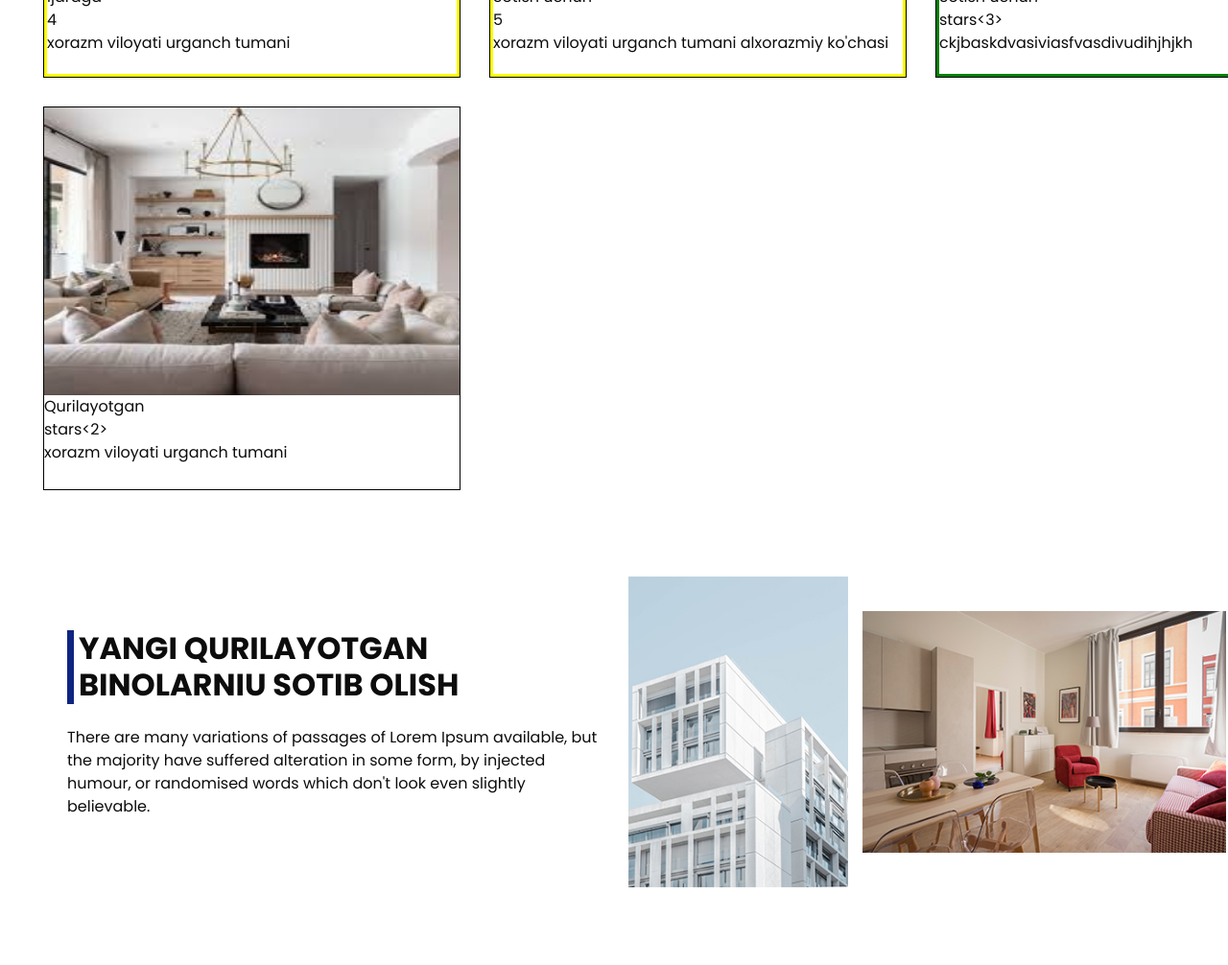
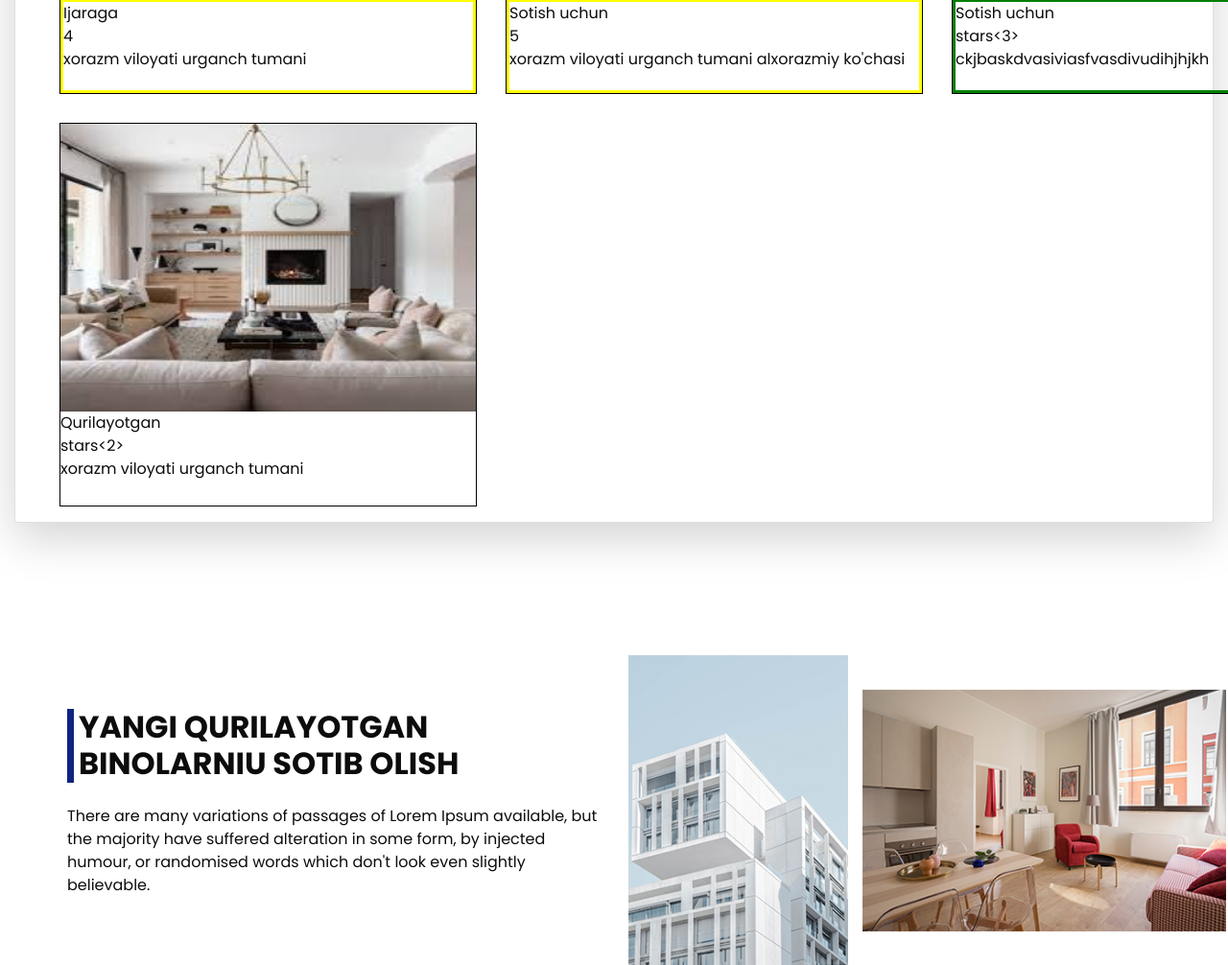
Before and after one commit to xudoyor1225/makler, a Django app: page / in a window 1280 px wide; the page is wider, and only the part inside the window is pictured. Shown: the part 1051-2057 px from the top of that part at 96% size. Run offline with Django 4.2, Linux system fonts and the light colour scheme; data comes from the database, SQL or seed files in the repository; some libraries are stand-ins or nearby versions.

Commit message:
Update home.html

```diff
--- a/templates/home.html
+++ b/templates/home.html
@@ -109,7 +109,7 @@
         </p>
       </div>
 
-    <div style="width: 100%; display: grid;grid-template-columns: repeat(3,1fr);">
+    <div class="card shadow-lg p-3 mb-5 bg-body-tertiary rounded" style="width: 100%; display: grid;grid-template-columns: repeat(3,1fr);">
         {% for x in xususiyatlar %}
             {% if x.star.stars >= 4 %}
         <div style="width: 435px;height: 400px; margin-left: 30px; border: 1px solid black;margin-bottom: 30px">
```
